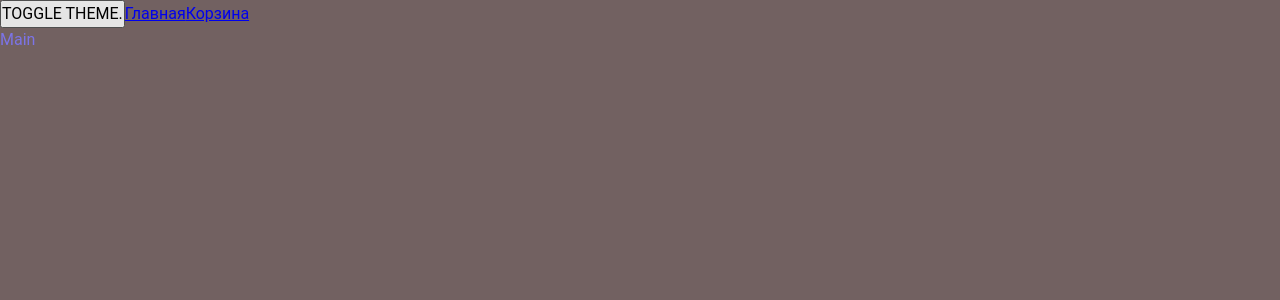
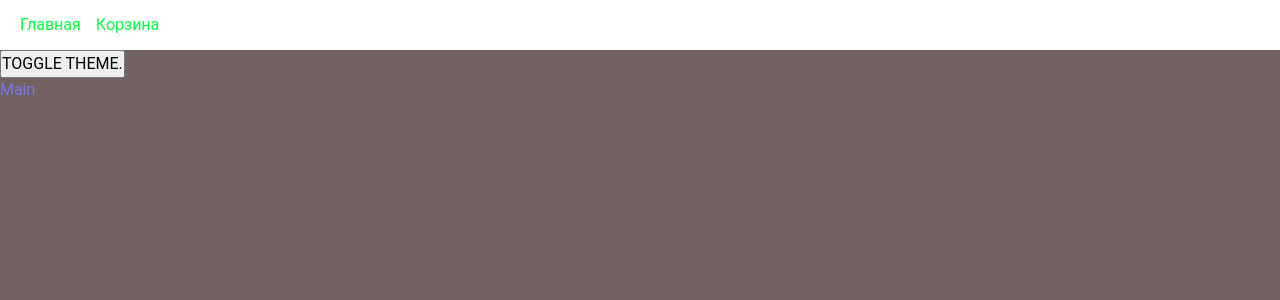
Before and after one commit to diman63sss2/mediasoftSecondTest, a React app: page / in a window 1280 px wide. Shown: the top 300 px of the page. Built offline with nearby package versions, Linux system fonts and the light colour scheme.

Commit message:
0.3.1.2 Navbar, UI Kit component

```diff
--- a/src/app/App.tsx
+++ b/src/app/App.tsx
@@ -1,11 +1,9 @@
-import React, {Suspense} from "react";
+import React from "react";
 import './styles/index.scss';
-import { Link, Route, Routes } from "react-router-dom";
-import { MainPage } from "pages/MainPage";
 import { useTheme } from "app/providers/ThemeProvider";
 import { classNames } from "shared/lib/classNames/classNames";
-import { CartPage } from "pages/CartPage";
 import { AppRouter } from "app/providers/router";
+import { Navbar } from "widgets/Navbar";
 
 
 const App = () => {
@@ -13,15 +11,10 @@ const App = () => {
 
   return (
     <div className={classNames('app', {special: true}, [theme])}>
+      <Navbar/>
       <button onClick={toggleTheme}>
         TOGGLE THEME.
       </button>
-      <Link to={'/'}>
-        Главная
-      </Link>
-      <Link to={'/cart'}>
-        Корзина
-      </Link>
       <AppRouter/>
     </div>
   );
--- a/src/app/providers/router/ui/AppRouter.tsx
+++ b/src/app/providers/router/ui/AppRouter.tsx
@@ -1,7 +1,5 @@
 import React, { Suspense } from "react";
 import { Route, Routes } from "react-router-dom";
-import { CartPage } from "pages/CartPage";
-import { MainPage } from "pages/MainPage";
 import { routeConfig } from "shared/config/routeConfig/routeConfig";
 
 const AppRouter = () => {
--- a/src/app/styles/index.scss
+++ b/src/app/styles/index.scss
@@ -1,7 +1,7 @@
 @import "./reset";
-@import "src/app/styles/variables/global";
-@import "src/app/styles/themes/normal";
-@import "src/app/styles/themes/dark";
+@import "app/styles/variables/global.scss";
+@import "app/styles/themes/normal.scss";
+@import "app/styles/themes/dark.scss";
 
 .app {
   font: var(--font-m);
--- a/src/app/styles/themes/dark.scss
+++ b/src/app/styles/themes/dark.scss
@@ -1,7 +1,9 @@
 .app.dark {
   --bg-color: white;
-
+  --inverted-bg-color: #726161;
 
   --primary-color: #049603;
   --secondary-color: #04ff40;
+  --inverted-primary-color: #7c74e7;
+  --inverted-secondary-color: #000000;
 }
--- a/src/app/styles/themes/normal.scss
+++ b/src/app/styles/themes/normal.scss
@@ -1,7 +1,9 @@
 .app.light {
   --bg-color: #726161;
-
+  --inverted-bg-color: white;
 
   --primary-color: #7c74e7;
   --secondary-color: #000000;
+  --inverted-primary-color: #049603;
+  --inverted-secondary-color: #04ff40;
 }
--- a/src/app/styles/variables/global.scss
+++ b/src/app/styles/variables/global.scss
@@ -8,4 +8,8 @@
   --font-size-l: 24px;
   --font-line-l: 32px;
   --font-l: var(--font-size-l) / var(--font-line-l) var(--font-family-main);
+
+  //Размеры
+  --navbar-height: 50px;
+
 }
--- a/src/shared/lib/classNames/classNames.ts
+++ b/src/shared/lib/classNames/classNames.ts
@@ -2,10 +2,10 @@
 type Mods = Record<string, boolean | string>
 
 
-export function classNames(cls: string, mods: Mods, additional: string[]): string {
+export function classNames(cls: string, mods: Mods = {}, additional: string[] = []): string {
  return [
    cls,
-   ...additional,
+   ...additional.filter(Boolean),
    ...Object.entries(mods)
      .filter(([className, value]) => Boolean(value))
      .map(([className]) => className)
--- /dev/null
+++ b/src/shared/ui/AppLink/AppLink.module.scss
@@ -0,0 +1,12 @@
+.AppLink {
+  color: var(--primary-color);
+  text-decoration: none;
+}
+
+.primary {
+  color: var(--primary-color);
+}
+
+.secondary {
+  color: var(--inverted-secondary-color);
+}
--- /dev/null
+++ b/src/shared/ui/AppLink/AppLink.tsx
@@ -0,0 +1,33 @@
+import { classNames } from "shared/lib/classNames/classNames";
+import cls from './AppLink.module.scss';
+import { FC } from "react";
+import { Link, LinkProps } from "react-router-dom";
+
+export enum AppLinkTheme {
+  PRIMARY = 'primary',
+  SECONDARY = 'secondary',
+}
+
+interface  AppLinkProps extends LinkProps{
+  className?: string;
+  theme?: AppLinkTheme;
+}
+
+export const AppLink: FC<AppLinkProps> = (props) => {
+  const {
+    className,
+    to,
+    children,
+    theme = AppLinkTheme.PRIMARY,
+    ...otherProps
+  } = props;
+  return (
+    <Link
+      to={to}
+      className={classNames(cls.AppLink, {}, [className, cls[theme]])}
+      {...otherProps}
+    >
+      {children}
+    </Link>
+  );
+};
--- /dev/null
+++ b/src/widgets/Navbar/index.ts
@@ -0,0 +1,5 @@
+import {Navbar} from "./ui/Navbar";
+
+export  {
+  Navbar,
+};
--- /dev/null
+++ b/src/widgets/Navbar/ui/Navbar.module.scss
@@ -0,0 +1,13 @@
+.Navbar {
+  width: 100%;
+  height: var(--navbar-height);
+  padding: 0px 20px;
+  display: flex;
+  align-items: center;
+  background: var(--inverted-bg-color);
+}
+
+
+.links a:first-child{
+  margin-right: 15px;
+}
--- /dev/null
+++ b/src/widgets/Navbar/ui/Navbar.tsx
@@ -0,0 +1,23 @@
+import React from "react";
+import { classNames } from "shared/lib/classNames/classNames";
+import cls from "./Navbar.module.scss";
+import { AppLink, AppLinkTheme } from "shared/ui/AppLink/AppLink";
+
+interface  NavbarProps {
+  className?: string;
+}
+
+export const Navbar = ({className}: NavbarProps) => {
+  return (
+    <div className={classNames(cls.Navbar, {}, [className])}>
+      <div className={cls.links}>
+        <AppLink theme={AppLinkTheme.SECONDARY}  to={'/'}>
+          Главная
+        </AppLink>
+        <AppLink theme={AppLinkTheme.SECONDARY}  to={'/cart'}>
+          Корзина
+        </AppLink>
+      </div>
+    </div>
+  );
+};
```
